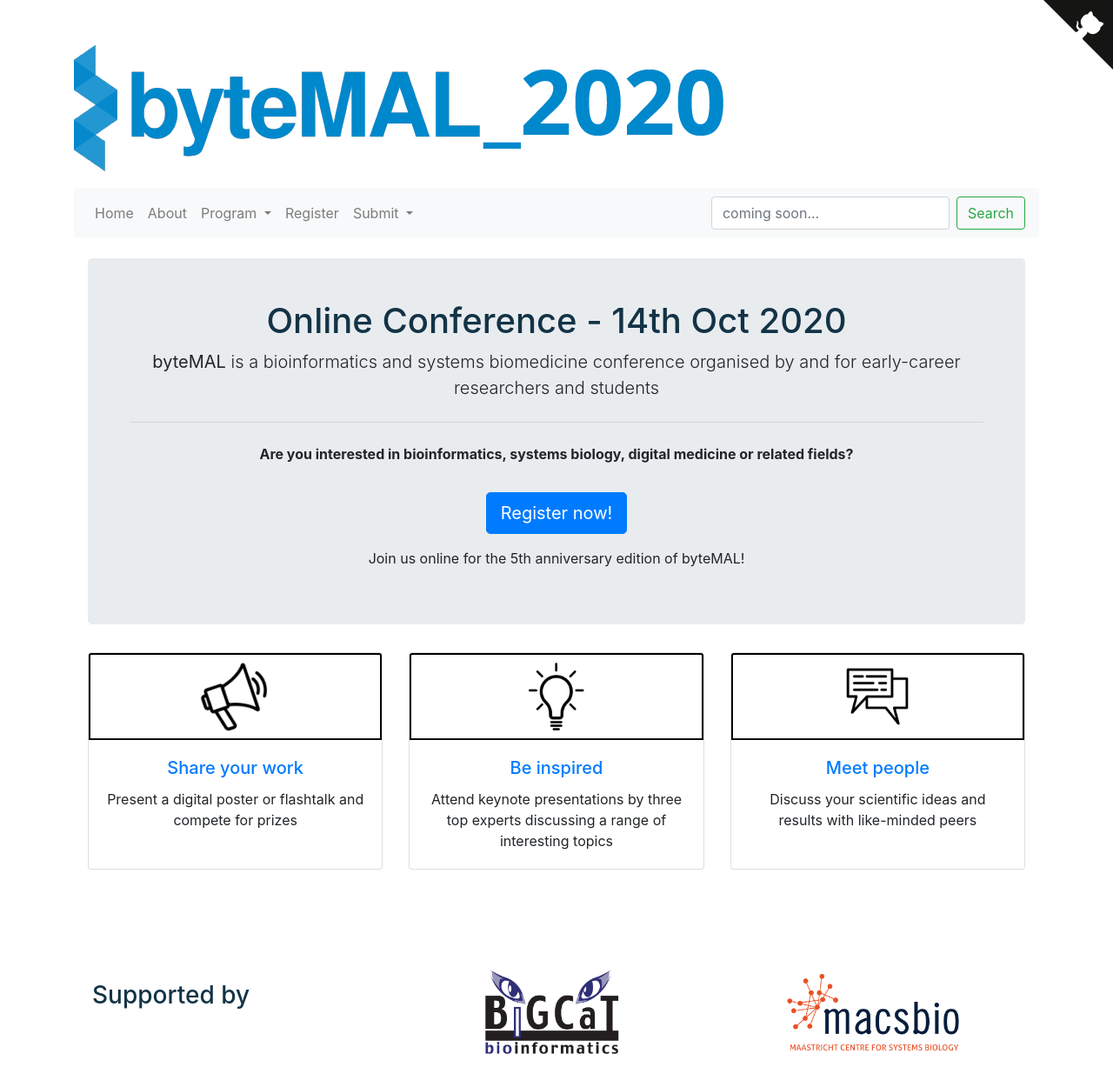
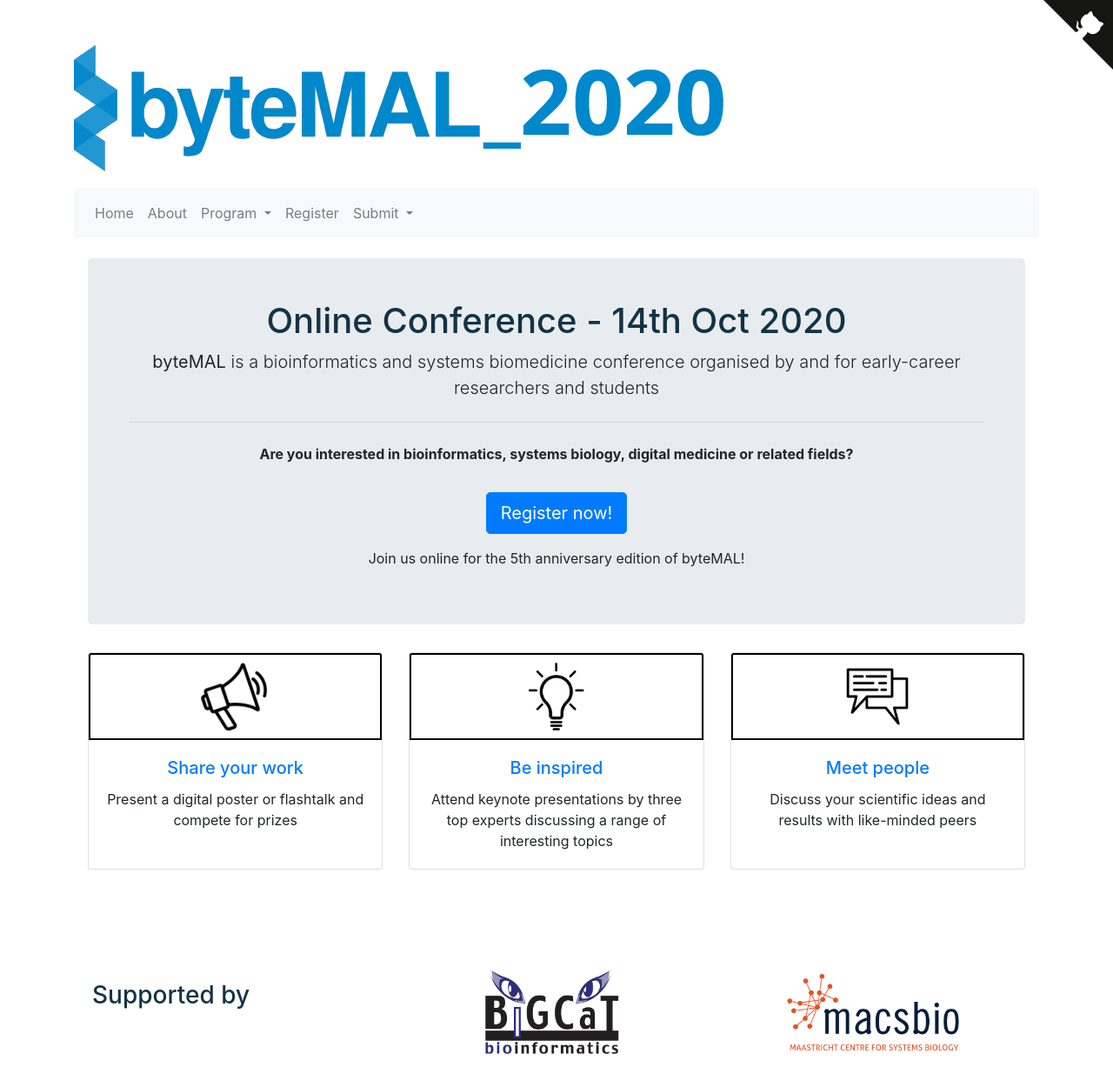
Before and after one commit to bytemal/bytemal-2020, a Jekyll site: the page built from index.html, in a window 1280 px wide. Shown: the whole page at 87% size. Built offline with Jekyll 4.4.1, drawn with Linux system fonts in a browser that asks for light colours.

Commit message:
remove search

```diff
--- a/_includes/sitewide-navbar.html
+++ b/_includes/sitewide-navbar.html
@@ -34,9 +34,5 @@
     </div>
     </li>
     </ul>
-    <form class="form-inline my-2 my-lg-0">
-      <input class="form-control mr-sm-2" type="search" placeholder="coming soon..." aria-label="Search">
-      <button class="btn btn-outline-success my-2 my-sm-0" type="submit">Search</button>
-    </form>
   </div>
 </nav>
```
